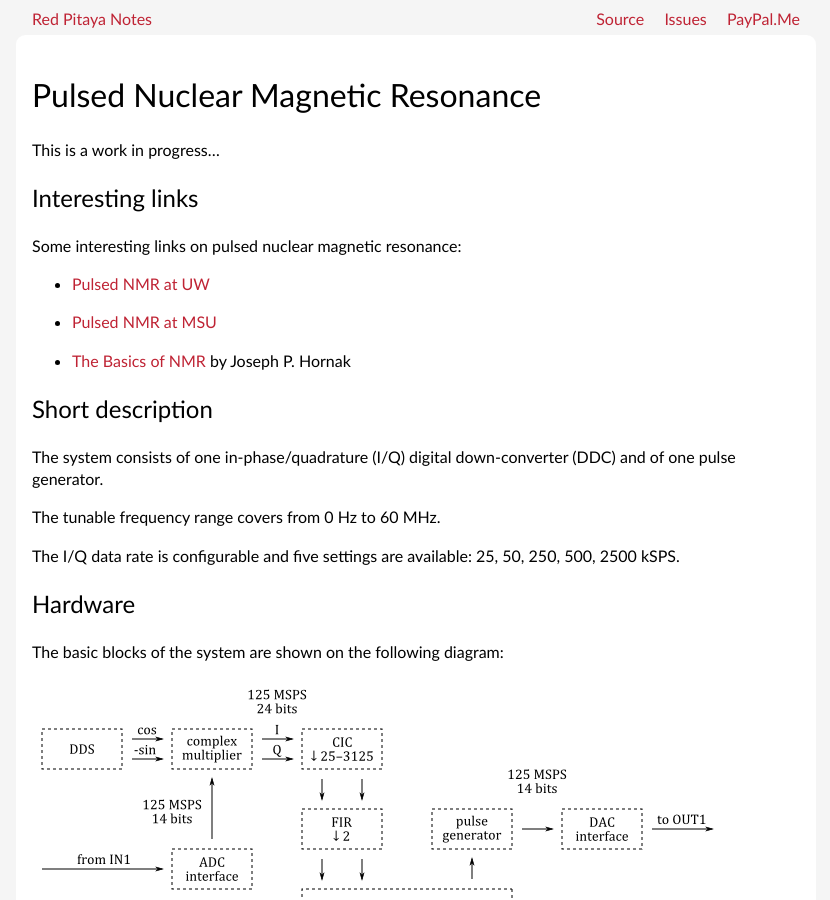
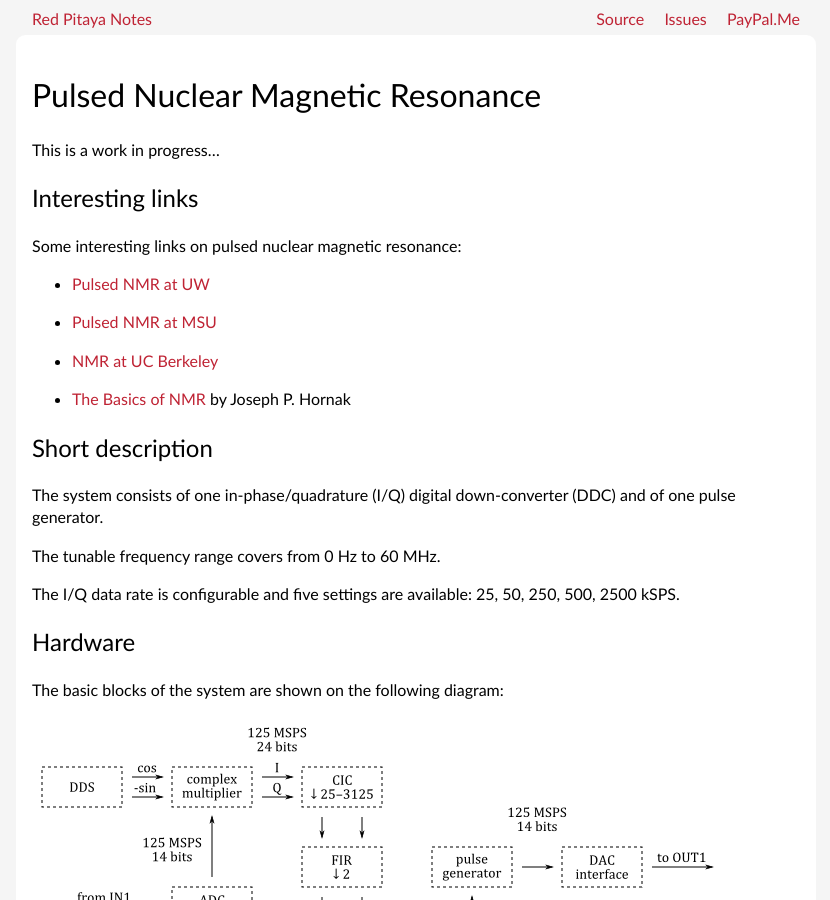
Before and after one commit to pavel-demin/red-pitaya-notes, a Jekyll site: the page built from pulsed-nmr.md, in a window 1280 px wide and 900 px high. Shown: the whole window, without its empty margins (224-1054 px from the left). Built offline with Jekyll 4.4.1, drawn with Linux system fonts in a browser that asks for light colours.

Commit message:
update links in pulsed-nmr

```diff
--- a/pulsed-nmr.md
+++ b/pulsed-nmr.md
@@ -13,7 +13,9 @@
 
  - [Pulsed NMR at UW](http://courses.washington.edu/phys431/PNMR/pulsed_nmr.html)
 
- - [Pulsed NMR at MSU](https://www.pa.msu.edu/courses/PHY451/Experiments/pulsed_nmr.html)
+ - [Pulsed NMR at MSU](https://www.pa.msu.edu/courses/2016spring/PHY451/Experiments/pulsed_nmr.html)
+
+ - [NMR at UC Berkeley](http://labs.physics.berkeley.edu/mediawiki/index.php/Nuclear_Magnetic_Resonance)
 
  - [The Basics of NMR](https://www.cis.rit.edu/htbooks/nmr) by Joseph P. Hornak
 
```
